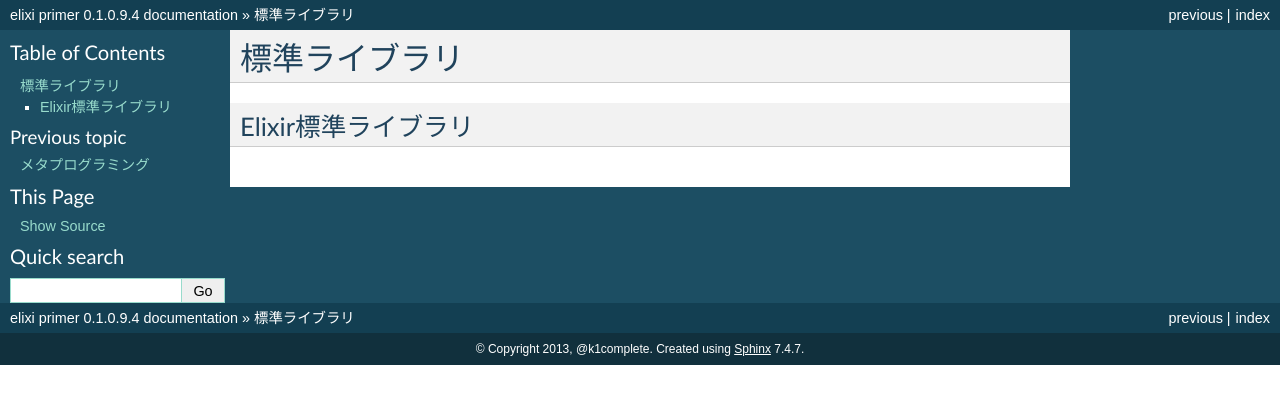
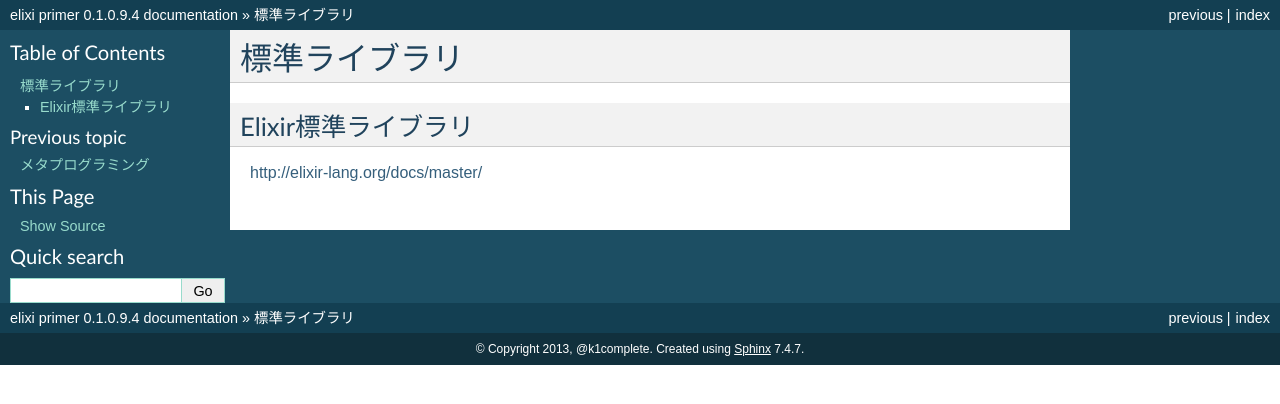
Before and after one commit to k1complete/elixir_primer, a Sphinx documentation site: the page built from source/using_std_library.rst, in a window 1280 px wide. Shown: the top 404 px of the page. Built offline with Sphinx 7.4.7, drawn with Linux system fonts in a browser that asks for light colours; pages that are not in the unit, such as notebooks, are missing from menus; some of the changed lines change nothing that is shown.

Commit message:
using std lib

```diff
--- a/source/using_std_library.rst
+++ b/source/using_std_library.rst
@@ -5,3 +5,4 @@
 
 Elixir標準ライブラリ
 -------------------------------------
+http://elixir-lang.org/docs/master/
```
